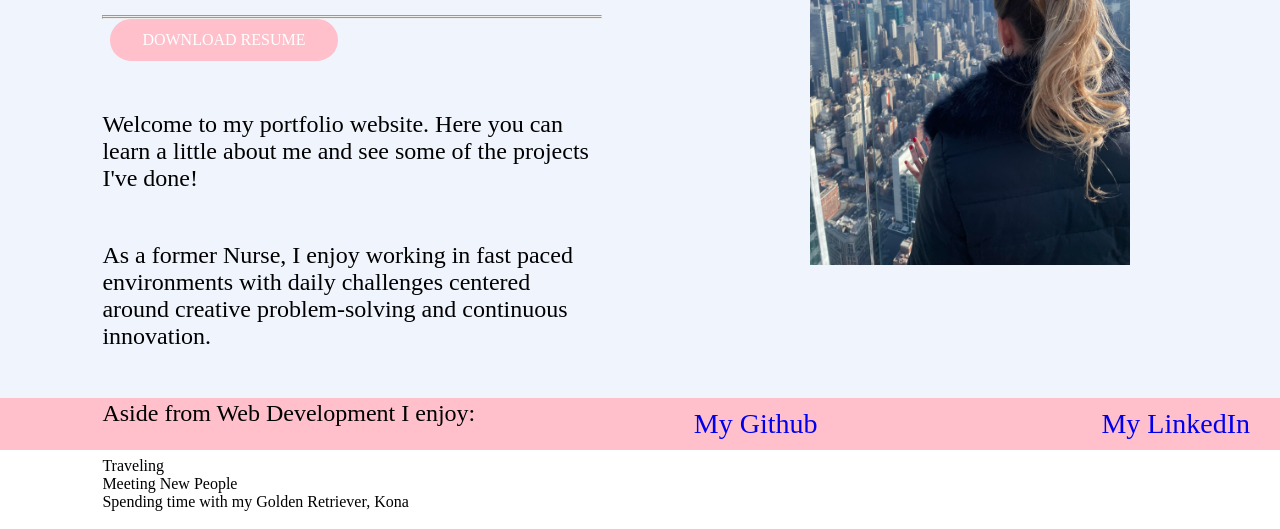
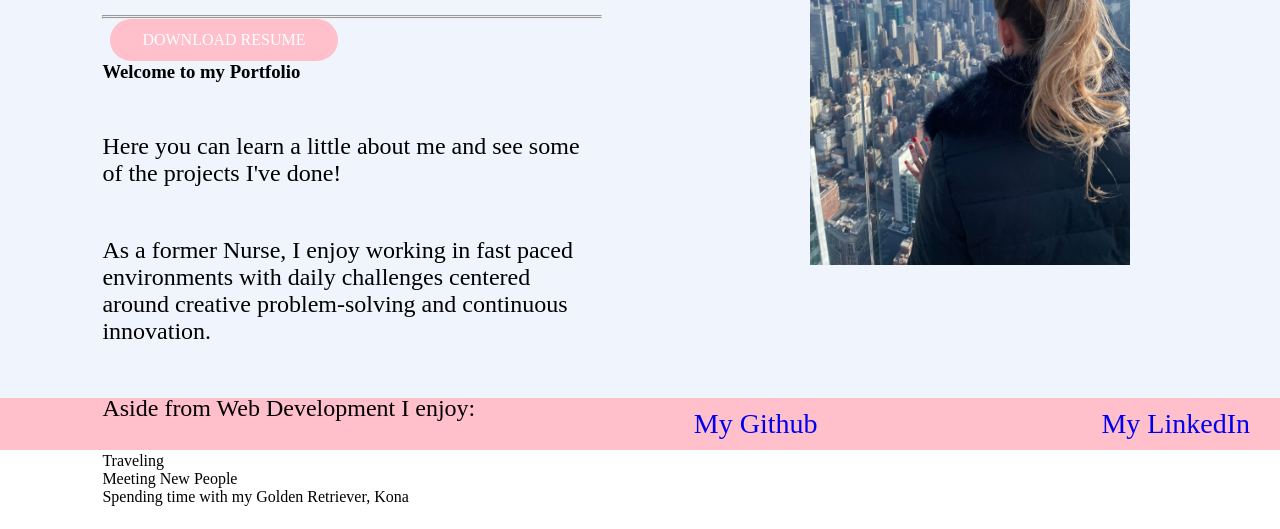
Before and after one commit to mkekk24/Portfolio, a plain HTML site: page index.html in a window 1280 px wide. Shown: the part 402-931 px from the top of the page. Drawn offline with Linux system fonts and the light colour scheme.

Commit message:
Add files via upload

```diff
--- a/index.html
+++ b/index.html
@@ -44,8 +44,8 @@
         <!--  use of article, <p>, and <ol> -->
 
         <article>
-             <h2></h2>
-        <p>Welcome to my portfolio website. Here you can learn a little about me and
+             <h3> Welcome to my Portfolio</h3>
+        <p> Here you can learn a little about me and
              see some of the projects I've done!</p>
         <p> As a former Nurse, I enjoy working in fast paced environments with
             daily challenges centered around creative problem-solving and continuous innovation. </p>
```
